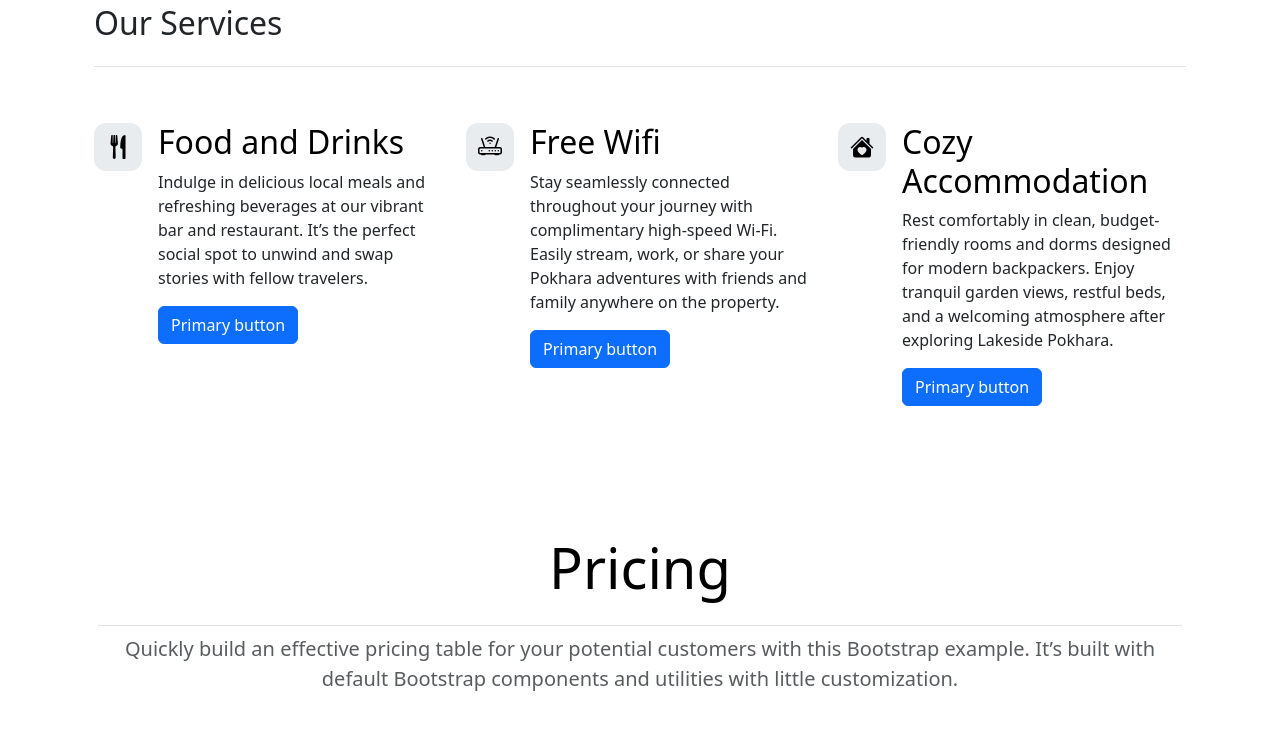
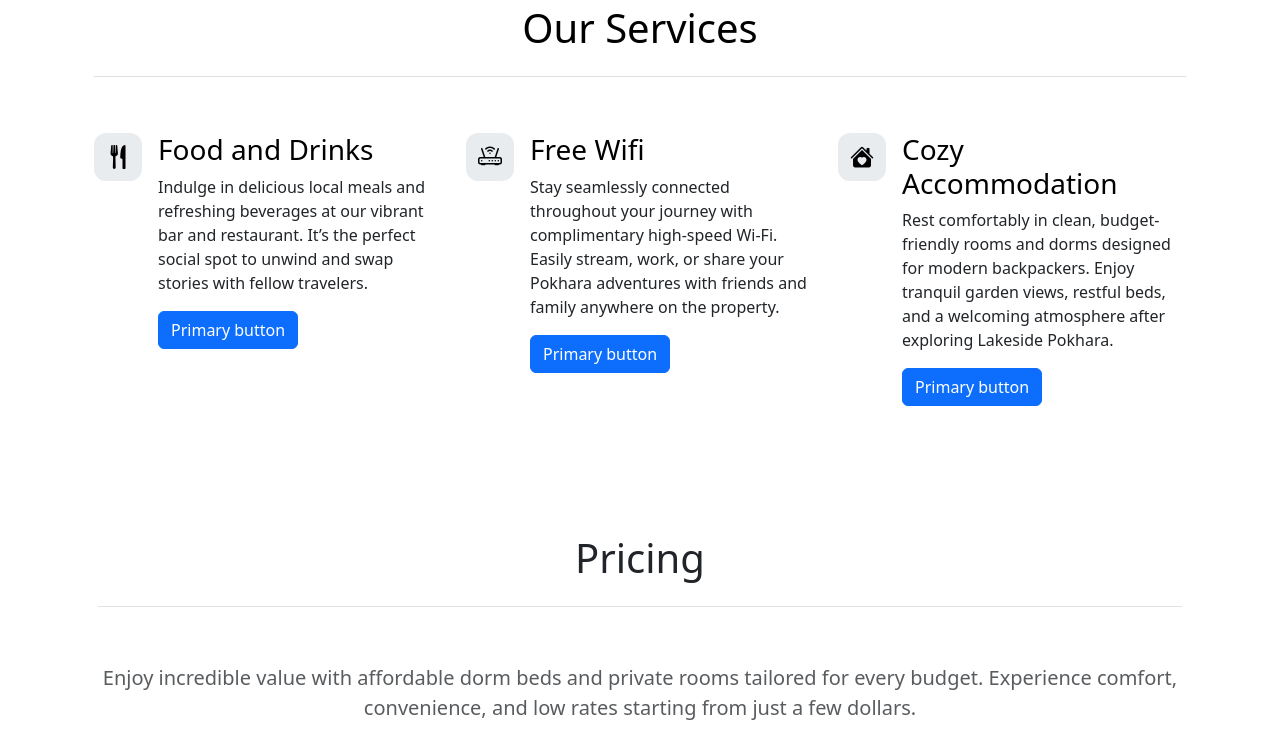
Before and after one commit to aakashthapa7/learning-bootstrap, a plain HTML site: page index.html in a window 1280 px wide. Shown: the part 780-1511 px from the top of the page. Drawn offline with nearby package versions, Linux system fonts and the light colour scheme.

Commit message:
reaching the pricing section

```diff
--- a/index.html
+++ b/index.html
@@ -67,26 +67,31 @@
             <div class="col-lg-5 p-0 overflow-hidden shadow-lg">
                 <div id="carouselExampleIndicators" class="carousel slide">
                     <div class="carousel-indicators">
-                        <button type="button" data-bs-target="#carouselExampleIndicators" data-bs-slide-to="0" class="active" aria-current="true" aria-label="Slide 1"></button>
-                        <button type="button" data-bs-target="#carouselExampleIndicators" data-bs-slide-to="1" aria-label="Slide 2"></button>
-                        <button type="button" data-bs-target="#carouselExampleIndicators" data-bs-slide-to="2" aria-label="Slide 3"></button>
+                        <button type="button" data-bs-target="#carouselExampleIndicators" data-bs-slide-to="0"
+                            class="active" aria-current="true" aria-label="Slide 1"></button>
+                        <button type="button" data-bs-target="#carouselExampleIndicators" data-bs-slide-to="1"
+                            aria-label="Slide 2"></button>
+                        <button type="button" data-bs-target="#carouselExampleIndicators" data-bs-slide-to="2"
+                            aria-label="Slide 3"></button>
                     </div>
                     <div class="carousel-inner">
                         <div class="carousel-item active">
-                        <img src="" class="d-block w-100" alt="...">
+                            <img src="" class="d-block w-100" alt="...">
                         </div>
                         <div class="carousel-item">
-                        <img src="..." class="d-block w-100" alt="...">
+                            <img src="..." class="d-block w-100" alt="...">
                         </div>
                         <div class="carousel-item">
-                        <img src="..." class="d-block w-100" alt="...">
+                            <img src="..." class="d-block w-100" alt="...">
                         </div>
                     </div>
-                    <button class="carousel-control-prev" type="button" data-bs-target="#carouselExampleIndicators" data-bs-slide="prev">
+                    <button class="carousel-control-prev" type="button" data-bs-target="#carouselExampleIndicators"
+                        data-bs-slide="prev">
                         <span class="carousel-control-prev-icon" aria-hidden="true"></span>
                         <span class="visually-hidden">Previous</span>
                     </button>
-                    <button class="carousel-control-next" type="button" data-bs-target="#carouselExampleIndicators" data-bs-slide="next">
+                    <button class="carousel-control-next" type="button" data-bs-target="#carouselExampleIndicators"
+                        data-bs-slide="next">
                         <span class="carousel-control-next-icon" aria-hidden="true"></span>
                         <span class="visually-hidden">Next</span>
                     </button>
@@ -96,14 +101,15 @@
     </div>
 
     <div class="container px-4 py-5" id="hanging-icons">
-        <h2 class="pb-4 border-bottom">Our Services</h2>
+        <h2 class="pb-4 border-bottom text-center fs-1 text-body-emphasis ">Our Services</h2>
         <div class="row g-4 py-5 row-cols-1 row-cols-lg-3">
             <div class="col d-flex align-items-start">
-                <div class="icon-square text-body-emphasis bg-body-secondary d-inline-flex align-items-center justify-content-center fs-4 flex-shrink-0 me-3">
+                <div
+                    class="icon-square text-body-emphasis bg-body-secondary d-inline-flex align-items-center justify-content-center fs-4 flex-shrink-0 me-3">
                     <i class="bi bi-fork-knife"></i>
                 </div>
                 <div>
-                    <h3 class="fs-2 text-body-emphasis">Food and Drinks</h3>
+                    <h3 class="fs-3 text-body-emphasis">Food and Drinks</h3>
                     <p>Indulge in delicious local meals and refreshing beverages at our vibrant bar and restaurant. It’s
                         the perfect social spot to unwind and swap stories with fellow travelers.</p> <a href="#"
                         class="btn btn-primary">
@@ -112,11 +118,12 @@
                 </div>
             </div>
             <div class="col d-flex align-items-start">
-                <div class="icon-square text-body-emphasis bg-body-secondary d-inline-flex align-items-center justify-content-center fs-4 flex-shrink-0 me-3">
+                <div
+                    class="icon-square text-body-emphasis bg-body-secondary d-inline-flex align-items-center justify-content-center fs-4 flex-shrink-0 me-3">
                     <i class="bi bi-router"></i>
                 </div>
                 <div>
-                    <h3 class="fs-2 text-body-emphasis">Free Wifi</h3>
+                    <h3 class="fs-3 text-body-emphasis">Free Wifi</h3>
                     <p>Stay seamlessly connected throughout your journey with complimentary high-speed Wi-Fi. Easily
                         stream, work, or share your Pokhara adventures with friends and family anywhere on the property.
                     </p> <a href="#" class="btn btn-primary">
@@ -125,11 +132,12 @@
                 </div>
             </div>
             <div class="col d-flex align-items-start">
-                <div class="icon-square text-body-emphasis bg-body-secondary d-inline-flex align-items-center justify-content-center fs-4 flex-shrink-0 me-3">
+                <div
+                    class="icon-square text-body-emphasis bg-body-secondary d-inline-flex align-items-center justify-content-center fs-4 flex-shrink-0 me-3">
                     <i class="bi bi-house-heart-fill"></i>
                 </div>
                 <div>
-                    <h3 class="fs-2 text-body-emphasis">Cozy Accommodation</h3>
+                    <h3 class="fs-3 text-body-emphasis">Cozy Accommodation</h3>
                     <p>Rest comfortably in clean, budget-friendly rooms and dorms designed for modern backpackers. Enjoy
                         tranquil garden views, restful beds, and a welcoming atmosphere after exploring Lakeside
                         Pokhara.</p> <a href="#" class="btn btn-primary">
@@ -143,10 +151,10 @@
     <div class="container py-3">
         <header>
             <div class="pricing-header p-3 pb-md-4 mx-auto text-center">
-                <h1 class="display-4 fw-normal text-body-emphasis border-bottom pb-4">Pricing</h1>
-                <p class="fs-5 text-body-secondary">Quickly build an effective pricing table for your potential
-                    customers with this Bootstrap example. It’s built with default Bootstrap components and utilities
-                    with little customization.</p>
+                <h1 class="fs-1 border-bottom pb-4">Pricing</h1>
+                <p class="fs-5 text-body-secondary pt-5">Enjoy incredible value with affordable dorm beds and private rooms
+                    tailored for every budget. Experience comfort, convenience, and low rates starting from just a few dollars.
+                </p>
             </div>
         </header>
         <main>
@@ -300,8 +308,10 @@
                             class="bi bi-instagram"></i></a></li>
                 <li class="ms-3"><a class="text-body-secondary" href="#" aria-label="Facebook"><i
                             class="bi bi-facebook"></i></a></li>
-                <li class="ms-3"><a class="text-body-secondary" href="#" aria-label="Messenger"><i class="bi bi-messenger"></i></a></li>
-                <li class="ms-3"><a class="text-body-secondary" href="#" aria-label="Whatsapp"><i class="bi bi-whatsapp"></i></a></li>
+                <li class="ms-3"><a class="text-body-secondary" href="#" aria-label="Messenger"><i
+                            class="bi bi-messenger"></i></a></li>
+                <li class="ms-3"><a class="text-body-secondary" href="#" aria-label="Whatsapp"><i
+                            class="bi bi-whatsapp"></i></a></li>
             </ul>
         </footer>
     </div>
```
